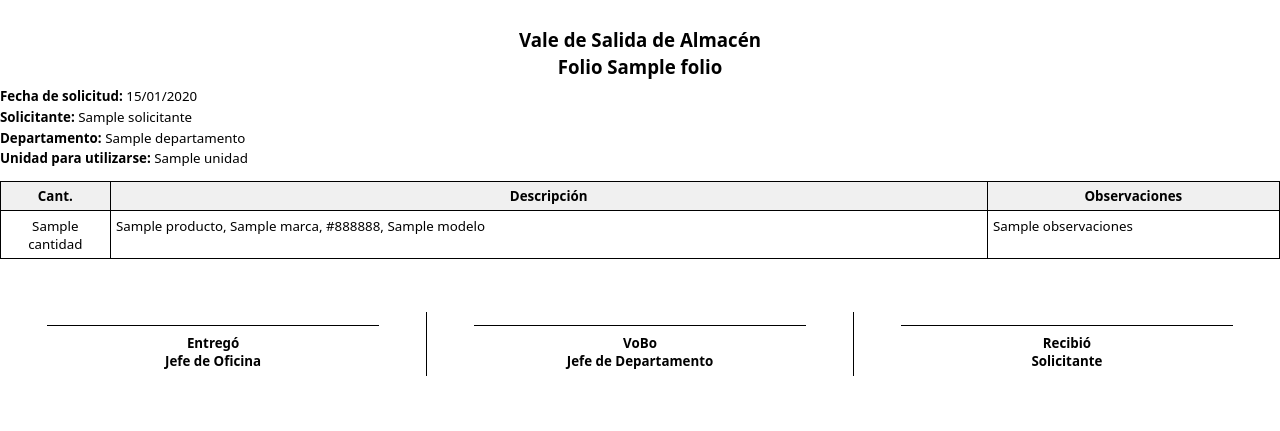
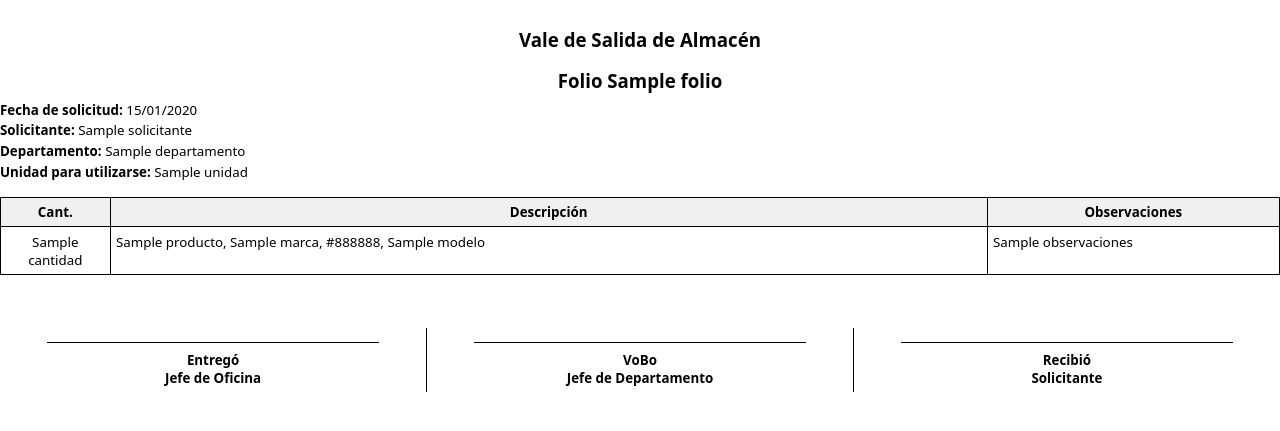
Before and after one commit to CHEOCARMINE/Control_Inventario_IMSS, a Django app: template salidas/templates/salidas/vale_pdf.html in a window 1280 px wide. Shown: the part 57-488 px from the top of the page. Run offline with Django 5.2, Linux system fonts and the light colour scheme; the template is opened without the code that fills it: most values are stand-ins (such as "Sample title", 1, 10 or a date in 2020); parts of the project's set-up code (start-up, migrations or seed data) failed here and were passed over.

Commit message:
fix(layout): ajustar espaciados entre títulos, campos y tabla
- Agregado selector `.title + .title { margin-top: 12pt; }` para separar “Folio…” del título anterior
- Actualizado `.fields` a `margin: 6pt 0 12pt;` para dejar espacio debajo de Fecha/Solicitante/…
- Cambiado `.items-table` a `margin-top: 12pt;` para separar la tabla del bloque de campos

```diff
--- a/salidas/static/salidas/css/vale.css
+++ b/salidas/static/salidas/css/vale.css
@@ -77,9 +77,13 @@ body {
     margin: 2pt 0;
 }
 
+.title + .title {
+    margin-top: 12pt;
+}
+
 /* CAMPOS */
 .fields {
-    margin: 6pt 0;
+    margin: 6pt 0 12pt;
 }
 .fields p {
     margin: 2pt 0;
@@ -93,7 +97,7 @@ body {
     width: 100%;
     table-layout: fixed;
     border-collapse: collapse;
-    margin-top: 10pt;
+    margin-top: 12pt;
 }
 .items-table th,
 .items-table td {
```
